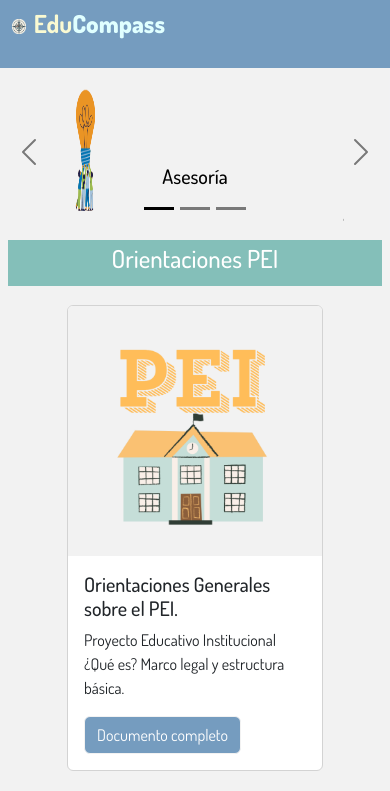
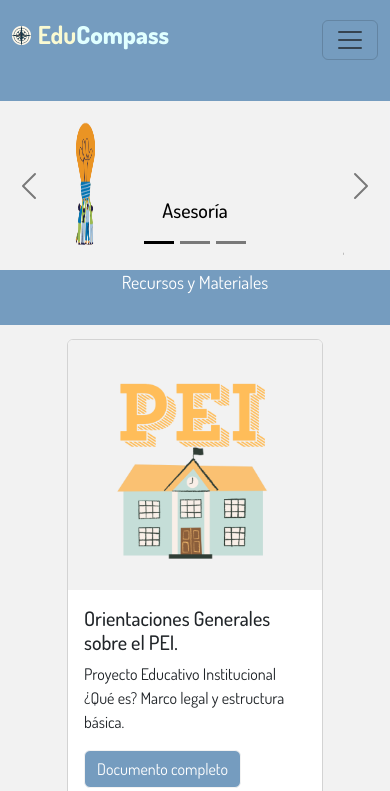
Before and after one commit to ElizabethNunez/educompass, a plain HTML site: page index.html in a window 390 px wide. Shown: the top 791 px of the page. Drawn offline with nearby package versions, Linux system fonts and the light colour scheme; a web font is replaced by a local one.

Commit message:
burguer funcional

```diff
--- a/assets/css/style.css
+++ b/assets/css/style.css
@@ -27,7 +27,8 @@
     flex-direction: column;
     display: block;
 }
-.menu-burger {
+
+.navbar-toggler {
     display: none;
 }
 
@@ -172,36 +173,33 @@ footer {
         "main"
         "footer";
         grid-template-columns: 1fr;
-        grid-template-rows: 8% 20% auto 15%;
-    }
-
-    .nav-menu {
-        display: none;
-    }
-
-    .menu-burguer {
-        display: block;
+        grid-template-rows: 12% 20% auto 15%;
     }
 
     .navbar {
-        display: grid;
-        grid-area: navbar;
+        display: block;
+
+    }
+    .navbar-toggler {
+        display: block;
+        color:white;
+        font-weight: lighter;
     }
 
     .logo {
         display: flex;
-        align-items: center;
-        padding-top: 0%;
+        justify-content: space-between;
     }
+    .logo-responsive {
+        display: flex;
+        align-items: flex-start;
+        }
 
     .logo img {
-        height: 4%;
-        width: 4%;
-        margin-top: 3%;
-        margin-bottom: 4%;
+        height: 30%;
     }
     .edu {
-        padding-left: 2%;
+        padding-left: 5%;
     }
     .description-logo {
         display: none;
@@ -212,6 +210,10 @@ footer {
     }
     .carrousel-text {
         display: none;
+    }
+
+    .nav-menu {
+        z-index: 1000;
     }
 
     .galery {
--- a/index.html
+++ b/index.html
@@ -32,11 +32,19 @@
         <div class="menu">
             <div class="navbar" >
                 <div class="logo">
-                    <img src="./assets/img/logo_1.png" alt="logo edu-compass">
-                    <h2 class="edu">Edu<span class="compass">Compass</span></h2>
-                    <p class="description-logo">Asesoría y acompañamiento para la mejora continua</p>
+                  <div class="logo-responsive">
+                    <div><img src="./assets/img/logo_1.png" alt="logo edu-compass"></div>
+                    <div><h2 class="edu">Edu<span class="compass">Compass</span></h2></div>
+                  </div>
+                  <p class="description-logo">Asesoría y acompañamiento para la mejora continua</p>
+                  <div>
+                  <button class="navbar-toggler" type="button" data-bs-toggle="collapse" data-bs-target="#navbarTogglerDemo01" aria-controls="navbarTogglerDemo01" aria-expanded="false" aria-label="Toggle navigation">
+                    <span class="navbar-toggler-icon"></span>
+                  </button>
                 </div>
-                <ul class="nav-menu">
+
+                </div>
+                <ul id="navbarTogglerDemo01" class="nav-menu">
                     <li class="li-menu">
                         <a class="nav-link" aria-current="page" href="#PEI">Orientaciones PEI</a>
                     </li>
@@ -47,9 +55,7 @@
                         <a class="nav-link" aria-current="page" href="#Recursos">Recursos y Materiales</a>
                     </li>
                 </ul>
-                <span class="menu-burger">
-                  <i class="fa-solid fa-bars"></i>
-              </span>
+
             </div>
         </div>
     <!--vista principal-->
```
